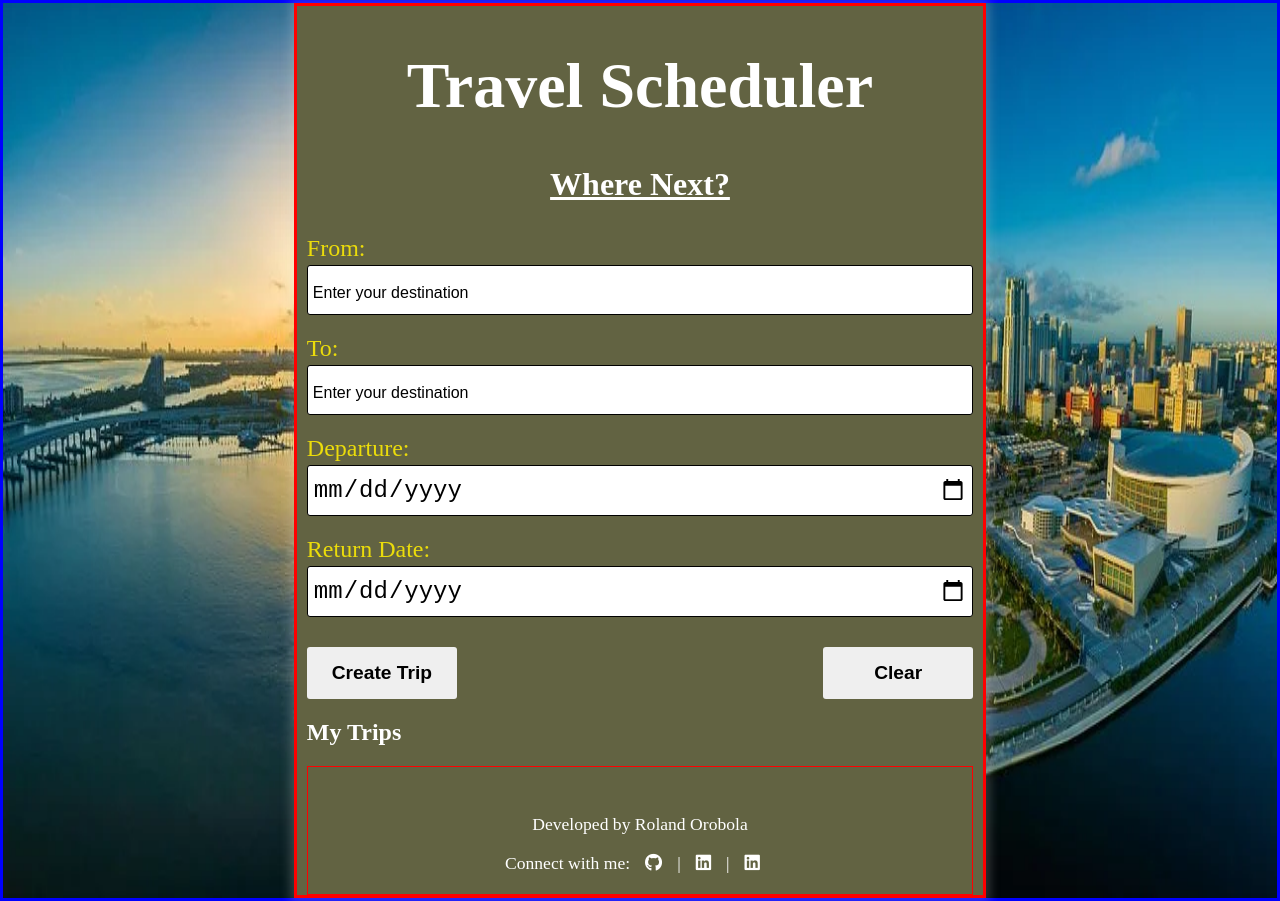
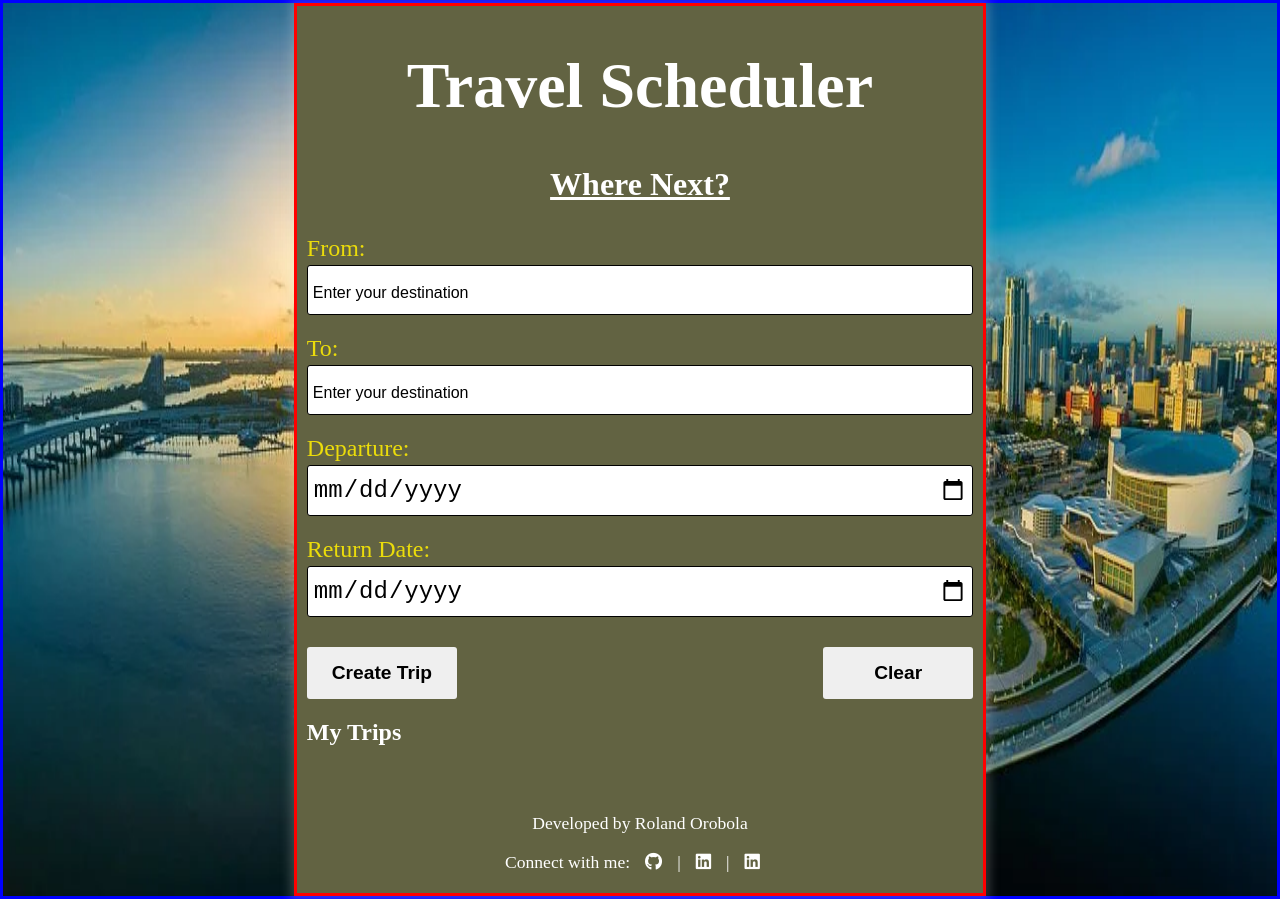
Before and after one commit to rolandexplore93/travel-application, a website built with webpack: page src/client/views/index.html in a window 1280 px wide. Built offline with nearby package versions, Linux system fonts and the light colour scheme.

Commit message:
refractor and clean code

```diff
--- a/src/client/js/loadApp.js
+++ b/src/client/js/loadApp.js
@@ -1,5 +1,4 @@
 import { submitForm} from './request'
-// import { form } from './appElement'
 import { form, aboutMyTrip, restoreData, deleteMyTrip} from './execution'
 
 export function loadApp(){
--- a/src/client/styles/base.scss
+++ b/src/client/styles/base.scss
@@ -1,5 +1,4 @@
 * {
-    // margin: 0;
     padding: 0;
     box-sizing: border-box;
 }
@@ -10,7 +9,6 @@ body {
     font-size: 16px;
     // height: 100vh;
     background-image: url('../media/panorama-2117310__480.webp');
-    // background-image: url('../media/airplane-6674689_1920.jpg');
     background-repeat: no-repeat;
     background-size: 100% 100%;
     display: grid;
@@ -29,40 +27,23 @@ body {
     background-repeat: no-repeat;
     background-size: 100% 100%;
     border: 3px solid red;
-    // text-align: center;
-    // display: grid;
-    // // grid-template-columns: 500px;
-    // align-items: center;
-    // justify-content: center;
-    // padding-top: 300px;
+
     box-shadow: 0px 1px 10px 4px rgba(214, 214, 214, 0.233);
-    // opacity: 0.8;
-    // width: 800px;
-    // height: inherit;
-    // width: inherit;
 }
 
 .headline {
     // border: 2px solid #fff;
-    // width: inherit;
 }
 
 .booking {
     // border: 2px solid #fff;
-    // width: inherit;
-
 }
 
 .trip-documentation {
     // border: 2px solid #fff;
-    // width: inherit;
-
-
 }
 
 footer {
-    // height: 150px;
-    border: 1px solid red;
-    width: inherit;
+    // border: 1px solid red;
 
 }
--- a/src/server/index.js
+++ b/src/server/index.js
@@ -59,12 +59,6 @@ async function handleTripRequest(request, response){
             error: "Input is not valid"
         }));
     }
-    // else {
-    //         response.status(200).json({
-    //             status: "success",
-    //             message: "post request received successfully",
-    //         })
-    // }
 
     // Get the api key to make an api call
     // const callToGeonames = GEONAMES_APIKEY;
```
Also changed, not shown: src/client/js/request.js (+0 -7 lines), src/client/styles/booking.scss (+0 -24 lines), src/client/styles/footer.scss (+0 -22 lines), src/client/styles/triprecord.scss (+0 -34 lines).
